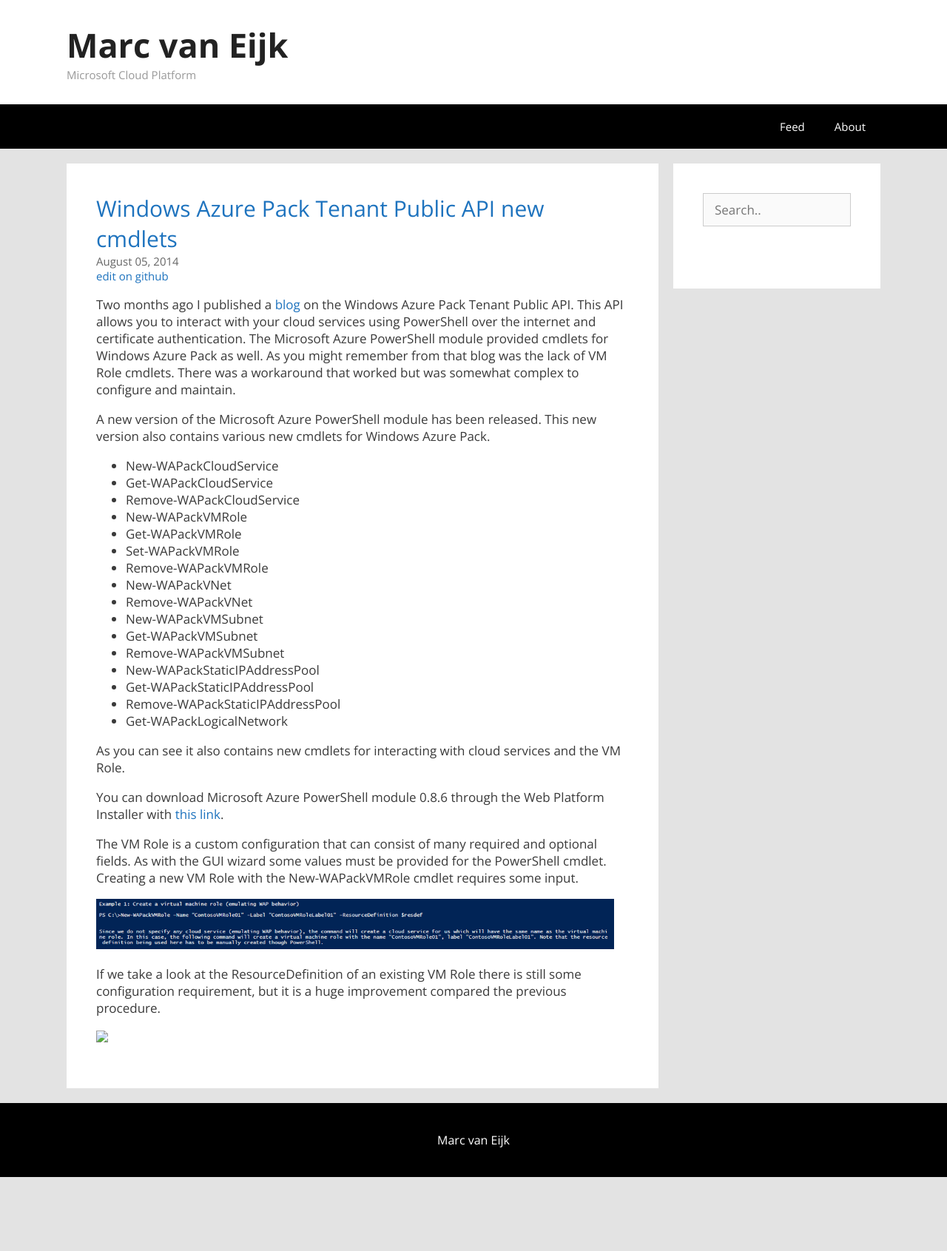
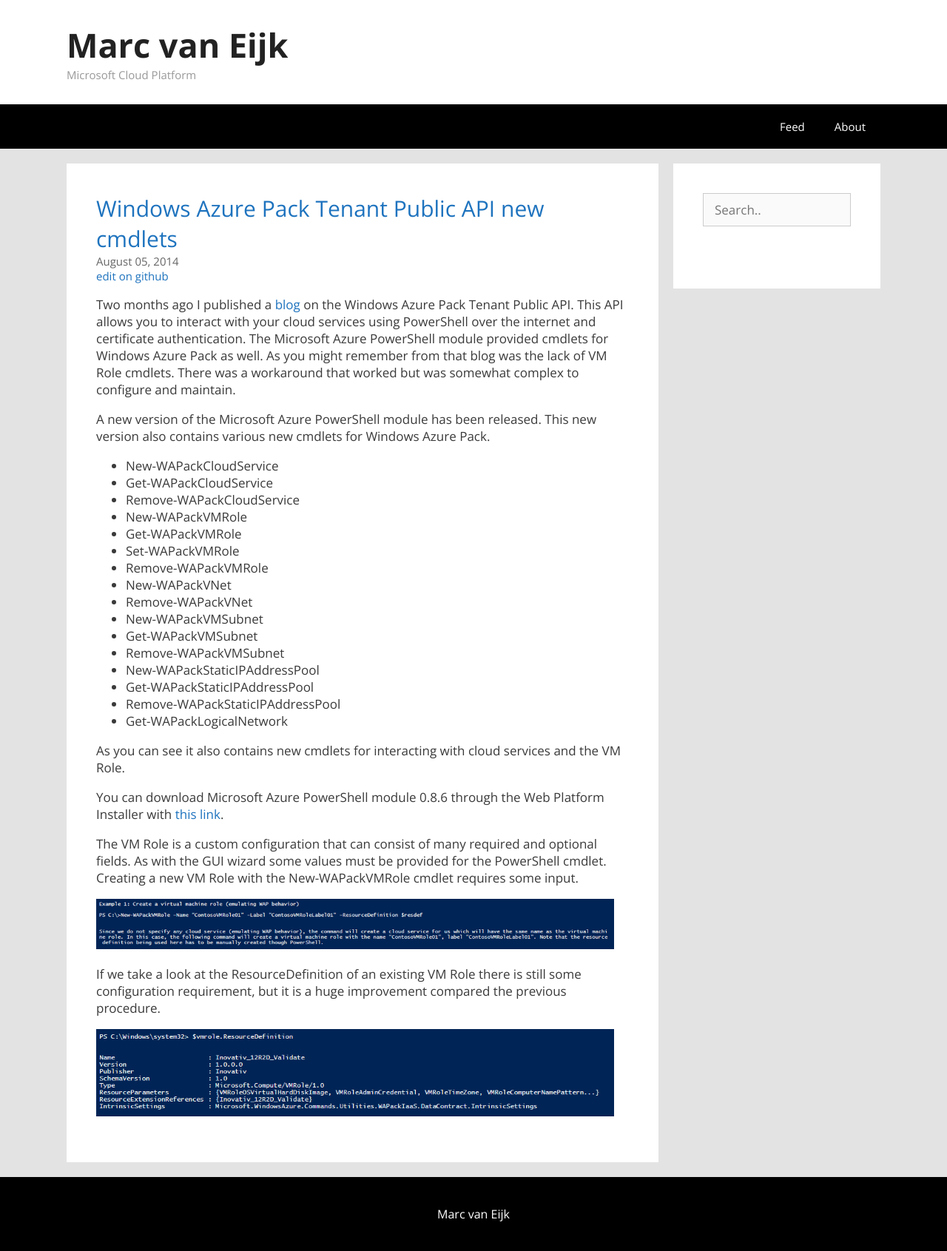
Before and after one commit to marcvaneijk/marcvaneijk.old, a Jekyll site: the page built from _posts/2014-08-05-newapicmdlets.md, in a window 1280 px wide. Shown: the whole page at 74% size. Built offline with Jekyll 4.4.1, drawn with Linux system fonts in a browser that asks for light colours; nearby versions of some CDN libraries; before the commit the page ends 1591 px from its top, so only the background shows below that.

Commit message:
Update 2014-08-05-newapicmdlets.md

```diff
--- a/_posts/2014-08-05-newapicmdlets.md
+++ b/_posts/2014-08-05-newapicmdlets.md
@@ -35,4 +35,4 @@ The VM Role is a custom configuration that can consist of many required and opti
 
 If we take a look at the ResourceDefinition of an existing VM Role there is still some configuration requirement, but it is a huge improvement compared the previous procedure.
 
-<img src="/images/22014-08-05/02resdef.png" width="700">
+<img src="/images/2014-08-05/02resdef.png" width="700">
```
